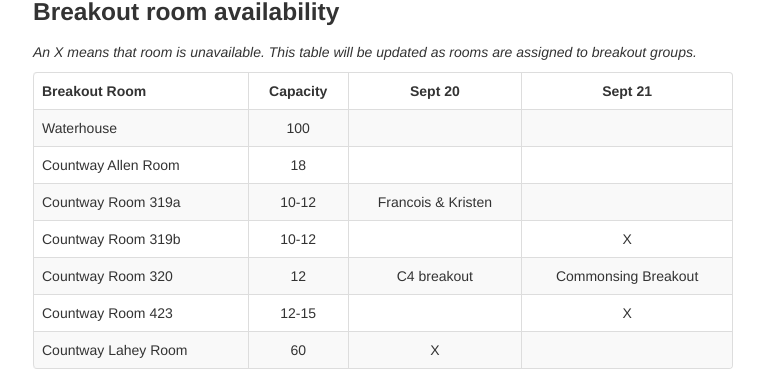
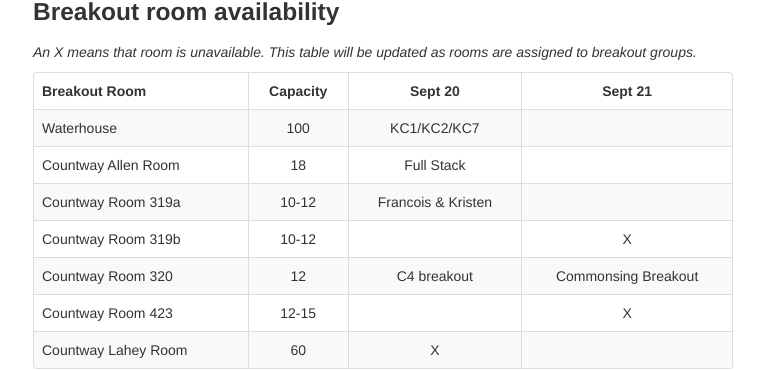
Before and after one commit to dcppc/2018-september-workshop, a Jekyll site: the page built from docs/agenda.md, in a window 1280 px wide and 900 px high, scrolled down 1668 px. Shown: the part 418-788 px from the top of the window, without its empty margins (257-1021 px from the left). Built offline with Jekyll 4.4.1, drawn with Linux system fonts in a browser that asks for light colours.

Commit message:
add 2 mroe breakouts

```diff
--- a/docs/agenda.md
+++ b/docs/agenda.md
@@ -102,8 +102,8 @@ _An X means that room is unavailable. This table will be updated as rooms are as
 
 Breakout Room | Capacity | Sept 20 | Sept 21
 --- | :---: | :---: | :---:
-Waterhouse | 100 |  |
-Countway Allen Room | 18 |  |
+Waterhouse | 100 | KC1/KC2/KC7 |
+Countway Allen Room | 18 | Full Stack |
 Countway Room 319a | 10-12 | Francois & Kristen |
 Countway Room 319b | 10-12 | | X
 Countway Room 320| 12 | C4 breakout | Commonsing Breakout
```
